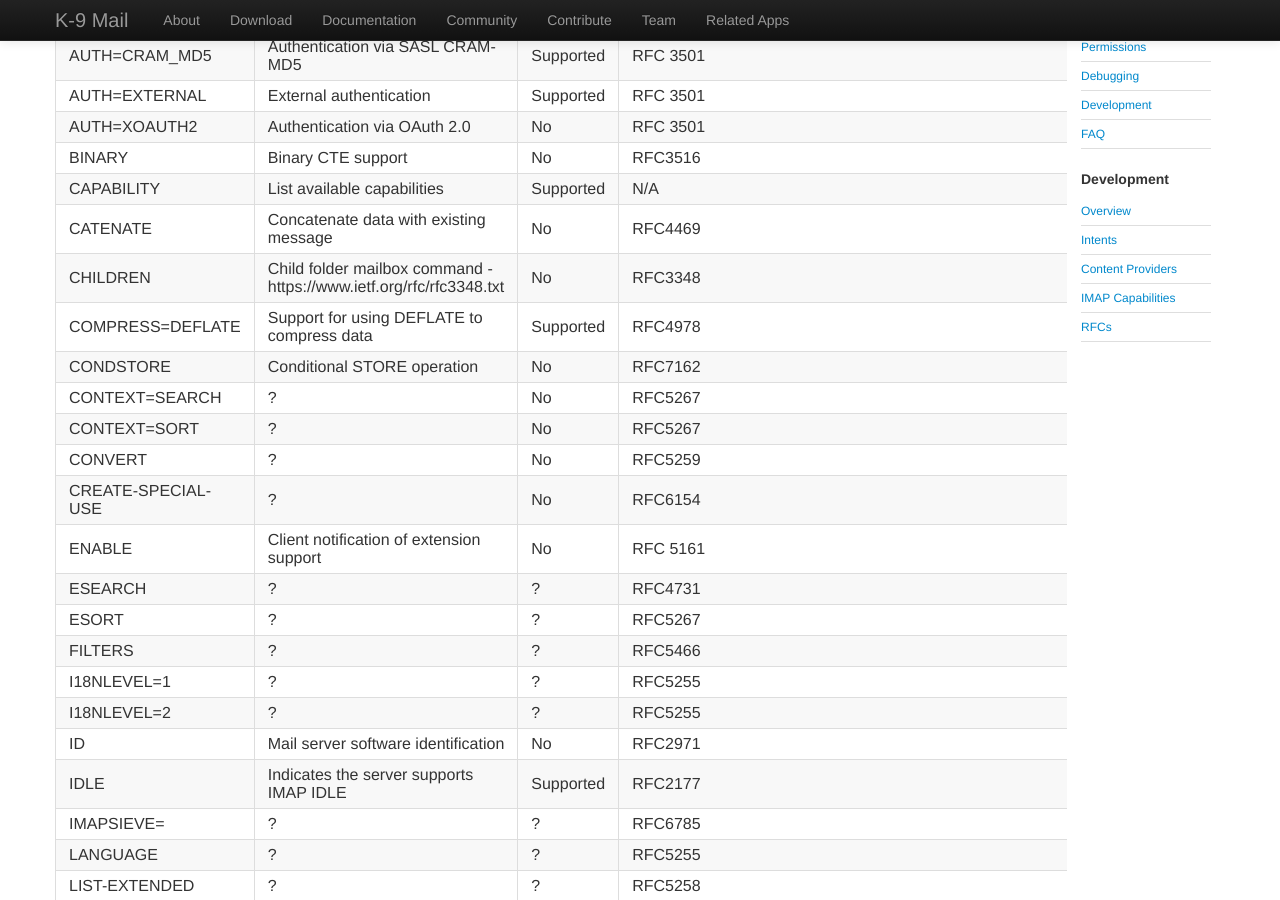
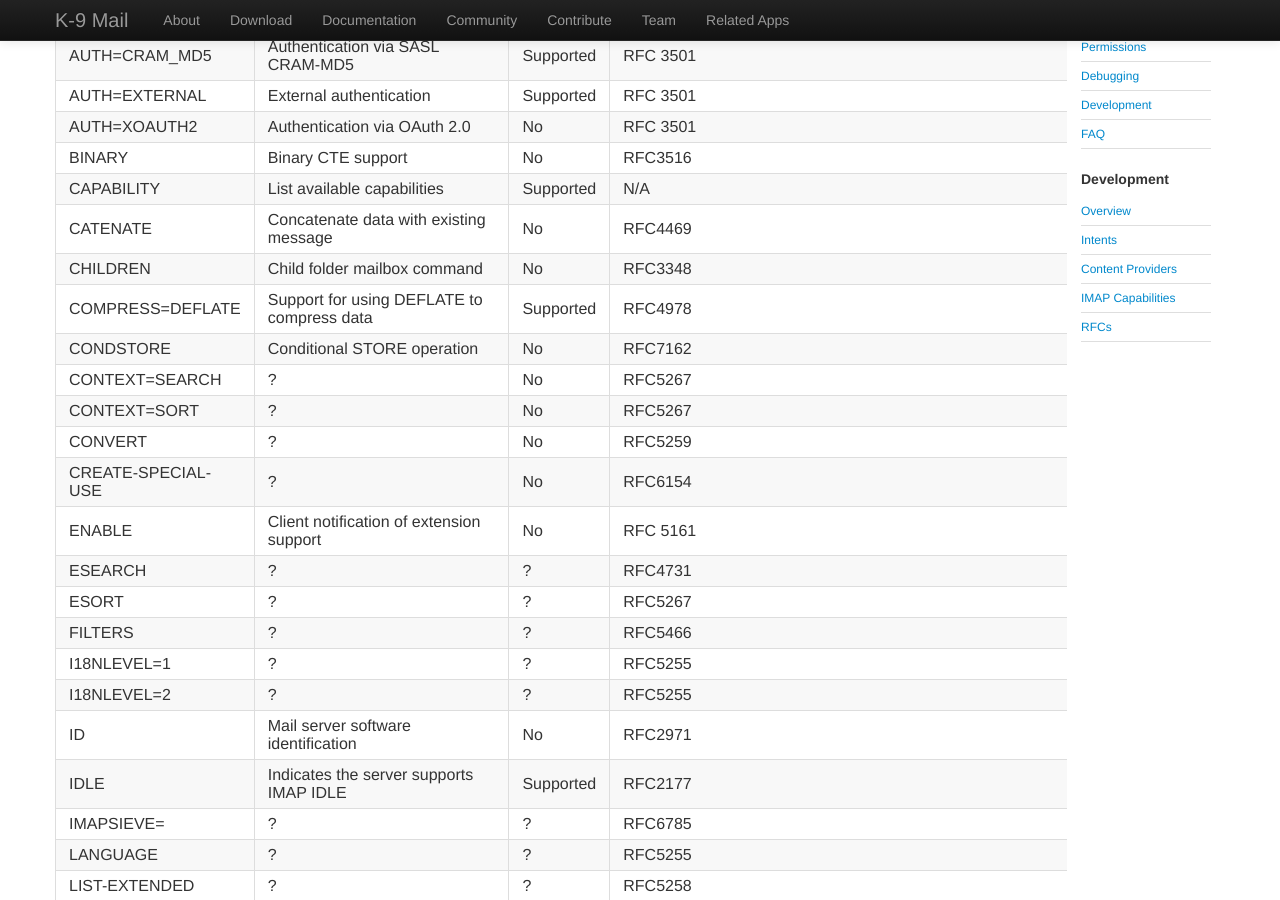
Before and after one commit to k9mail/k9mail.app, a Jekyll site: the page built from documentation/development/imapExtensions.md, in a window 1280 px wide and 900 px high, scrolled down 413 px. Built offline with Jekyll 4.4.1, drawn with Linux system fonts in a browser that asks for light colours; nearby versions of some CDN libraries; part of the change alters nothing that is shown.

Commit message:
Update imapExtensions.md

```diff
--- a/documentation/development/imapExtensions.md
+++ b/documentation/development/imapExtensions.md
@@ -27,7 +27,7 @@ This page provides documentation on known commands extensions and their level of
 | BINARY | Binary CTE support | No | RFC3516 |
 | CAPABILITY | List available capabilities | Supported | N/A |
 | CATENATE | Concatenate data with existing message | No | RFC4469 |
-| CHILDREN | Child folder mailbox command - https://www.ietf.org/rfc/rfc3348.txt | No | RFC3348 |
+| CHILDREN | Child folder mailbox command | No | RFC3348 |
 | COMPRESS=DEFLATE| Support for using DEFLATE to compress data | Supported | RFC4978 |
 | CONDSTORE | Conditional STORE operation | No | RFC7162 |
 | CONTEXT=SEARCH | ? | No | RFC5267 |
```
